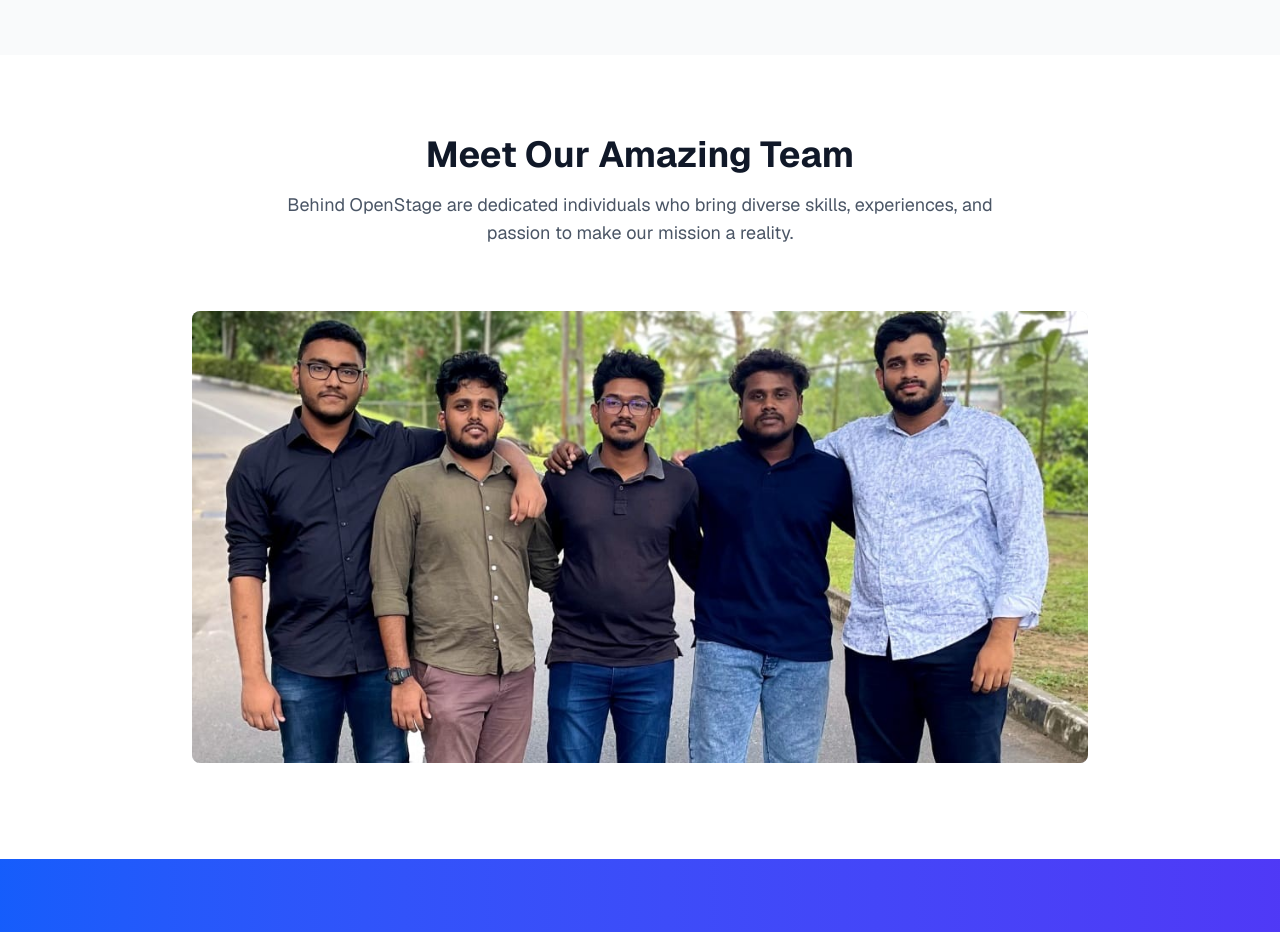
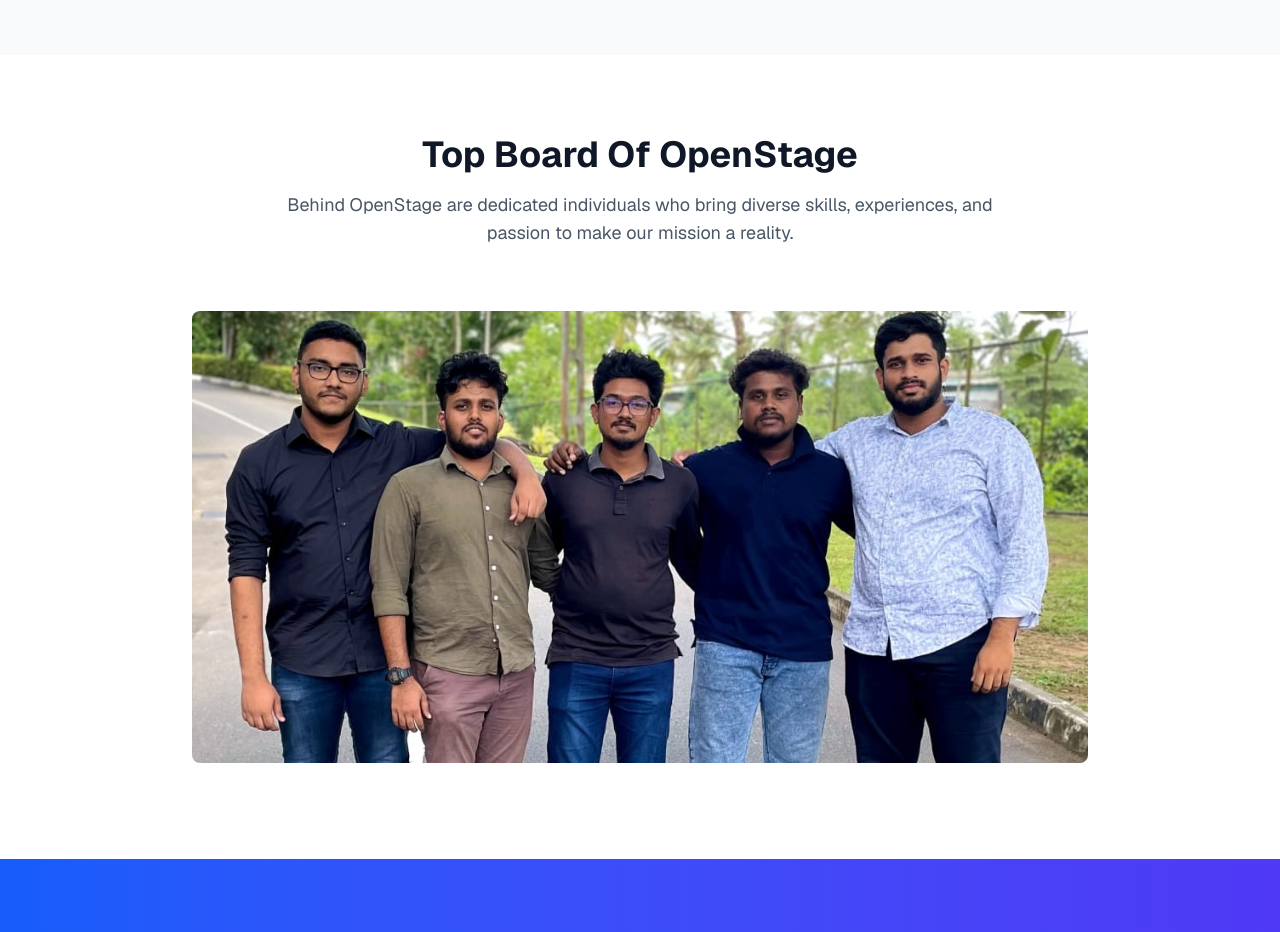
Before and after one commit to OpenStag/openstage-website, a Next.js app: page /about in a window 1280 px wide. Shown: the part 1760-2692 px from the top of the page. Built offline with nearby package versions, Linux system fonts and the light colour scheme; no server answers.

Commit message:
fix: about

```diff
--- a/src/app/about/page.tsx
+++ b/src/app/about/page.tsx
@@ -124,7 +124,7 @@
         <div className="max-w-7xl mx-auto px-4 sm:px-6 lg:px-8">
           <div className="text-center mb-16">
             <h2 className="text-3xl lg:text-4xl font-bold text-gray-900 mb-4">
-              Meet Our Amazing Team
+              Top Board Of OpenStage
             </h2>
             <p className="text-lg text-gray-600 max-w-3xl mx-auto">
               Behind OpenStage are dedicated individuals who bring diverse skills, experiences, and
```
